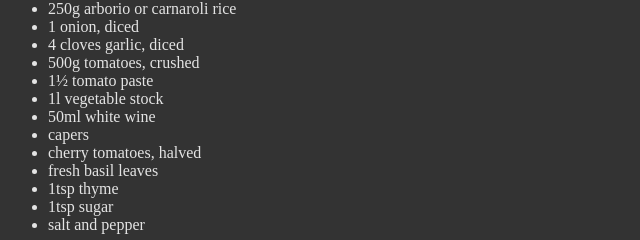
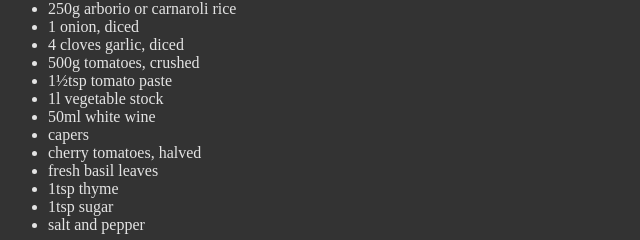
Before and after one commit to UntitledGoosePerson/odin-recipes, a plain HTML site: page recipes/tomato-risotto.html in a window 1280 px wide. Shown: the part 508-748 px from the top of the page, 0-640 px from the left. Drawn offline with Linux system fonts and the light colour scheme.

Commit message:
Correct dosage in Tomato Risotto

```diff
--- a/recipes/tomato-risotto.html
+++ b/recipes/tomato-risotto.html
@@ -17,7 +17,7 @@
         <li>1 onion, diced</li>
         <li>4 cloves garlic, diced</li>
         <li>500g tomatoes, crushed</li>
-        <li>1½ tomato paste</li>
+        <li>1½tsp tomato paste</li>
         <li>1l vegetable stock</li>
         <li>50ml white wine</li>
         <li>capers</li>
```
